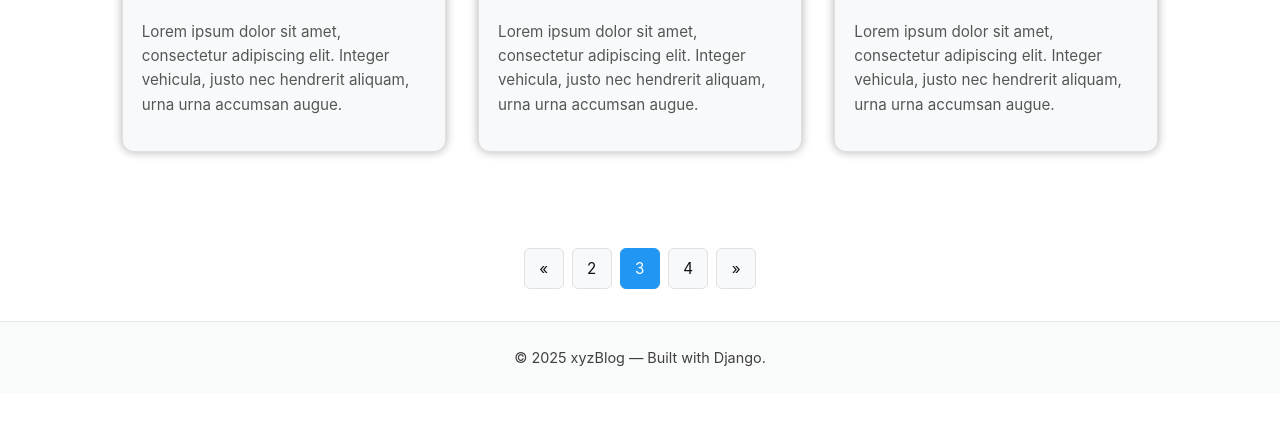
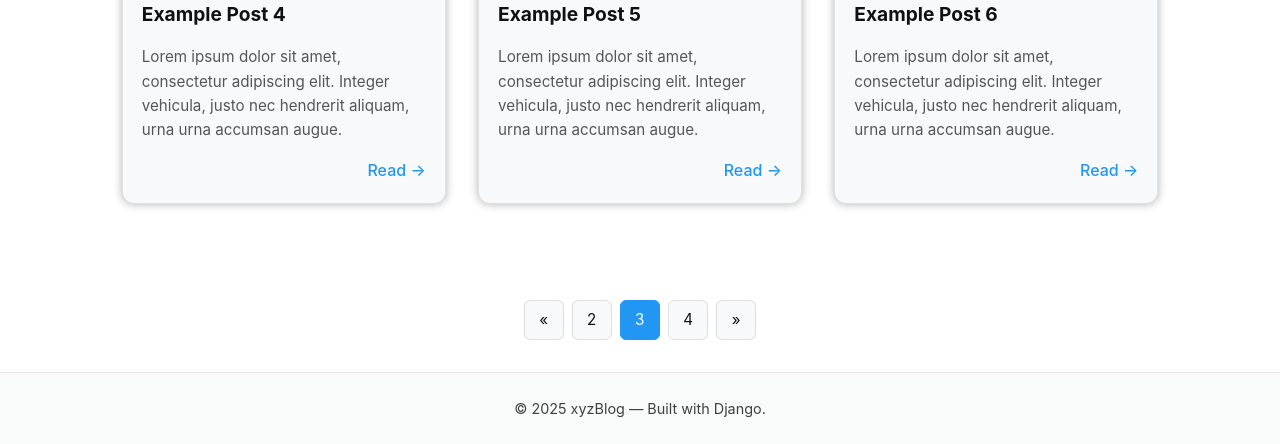
Before and after one commit to xyz-leo/blog-django, a Django app: page / in a window 1280 px wide. Shown: the part 1551-1995 px from the top of the page. Before the commit the page ends 1918 px from the top, so only its background shows below. Run offline with Django 5.2, Linux system fonts and the light colour scheme; tables that the repository leaves empty hold one stand-in row (values such as "Sample post").

Commit message:
created _posts.html to separate from index.html. Posts now have random images and a read -> link.

```diff
--- a/djangoapp/blog/static/blog/css/partials/post.css
+++ b/djangoapp/blog/static/blog/css/partials/post.css
@@ -59,6 +59,13 @@
   transition: color 0.3s ease, opacity 0.3s ease;
 }
 
+.post-link {
+  display: block;
+  text-align: right;
+  color: var(--accent-color);
+  font-weight: 500;
+}
+
 /* =========================
    Responsive Design
 ========================= */
--- a/djangoapp/blog/templates/blog/pages/index.html
+++ b/djangoapp/blog/templates/blog/pages/index.html
@@ -31,20 +31,7 @@
   </section>
 
   <!-- Posts Section -->
-  <section id="posts" class="posts-grid">
-    {% for i in "123456"|make_list %}
-    <article class="post-card">
-      <div class="post-image"></div>
-      <div class="post-content">
-        <h2 class="post-title">Example Post {{ i }}</h2>
-        <p class="post-excerpt">
-          Lorem ipsum dolor sit amet, consectetur adipiscing elit. Integer
-          vehicula, justo nec hendrerit aliquam, urna urna accumsan augue.
-        </p>
-      </div>
-    </article>
-    {% endfor %}
-  </section>
+  {% include 'blog/partials/_posts.html' %}
 
 </main>
 
--- /dev/null
+++ b/djangoapp/blog/templates/blog/partials/_posts.html
@@ -0,0 +1,22 @@
+<!-- blog/partials/_posts.html -->
+
+<section id="posts" class="posts-grid">
+
+  {% for i in "123456"|make_list %}
+  <article class="post-card">
+    <div class="post-image">
+      <img src="https://picsum.photos/400?random={{ forloop.counter }}" alt="Post image">
+    </div>
+
+    <div class="post-content">
+      <h2 class="post-title">Example Post {{ i }}</h2>
+      <p class="post-excerpt">
+        Lorem ipsum dolor sit amet, consectetur adipiscing elit. Integer
+        vehicula, justo nec hendrerit aliquam, urna urna accumsan augue.
+      </p>
+      <a class="post-link" href="#">Read -></a>
+    </div>
+  </article>
+  {% endfor %}
+
+</section>
```
Also changed, not shown: djangoapp/blog/static/images/favicon_4Xtm4qo.png (added).
